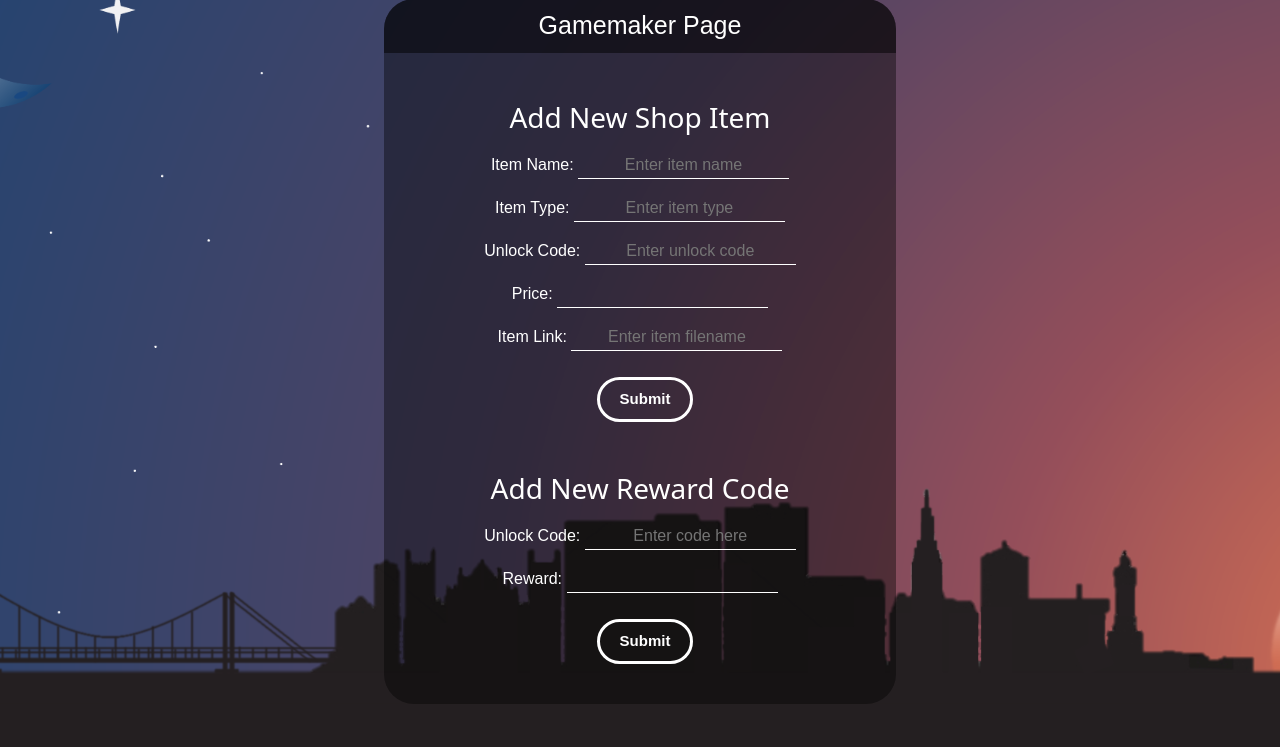
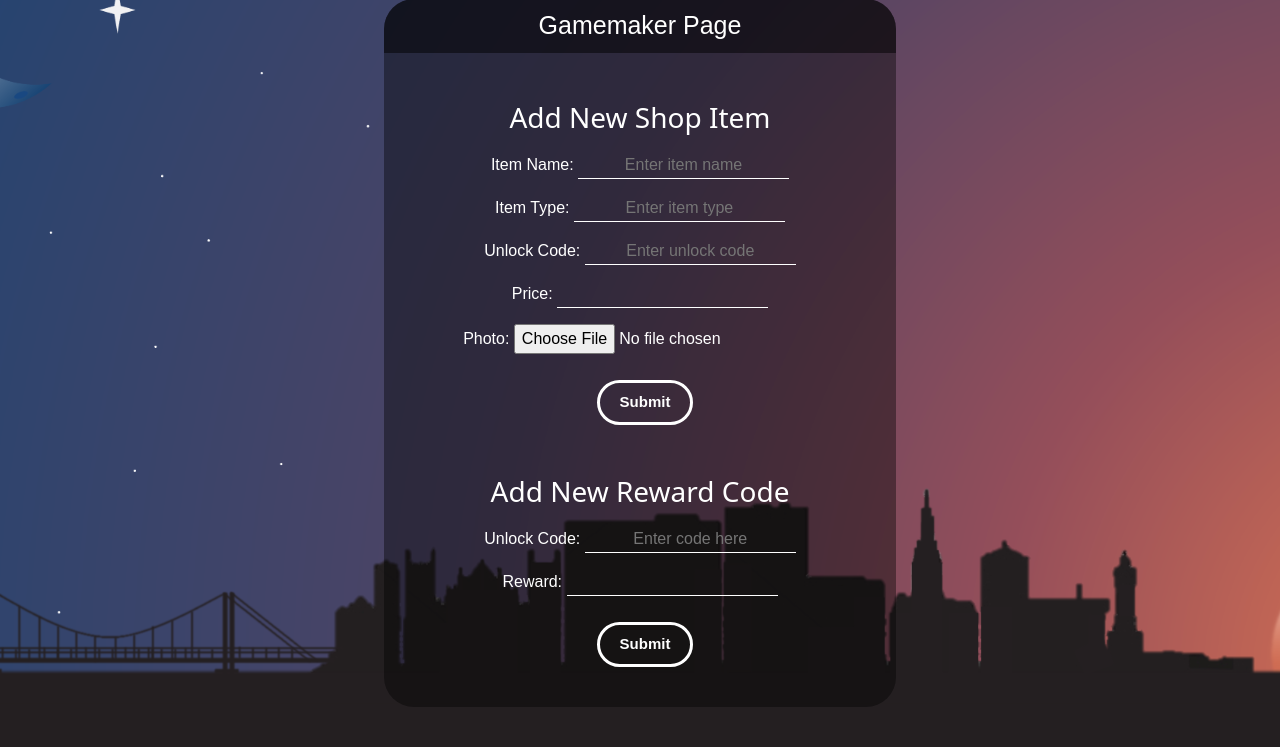
Before and after one commit to poppyts25/TrashPet, a Django app: page /trashpetapp/gamemaker/ in a window 1280 px wide. Shown: the part 141-888 px from the top of the page. Run offline with Django 4.2, Linux system fonts and the light colour scheme; a user stored in the database is signed in.

Commit message:
image upload system

```diff
--- a/trashpet/trashpetapp/forms.py
+++ b/trashpet/trashpetapp/forms.py
@@ -23,7 +23,7 @@ class GamemakerForm(forms.Form):
     item_type = forms.CharField(max_length=20, label='Item Type:', widget=forms.TextInput(attrs={'placeholder': 'Enter item type'}))
     item_code = forms.CharField(max_length=20, label='Unlock Code:', widget=forms.TextInput(attrs={'placeholder': 'Enter unlock code'}))
     item_price = forms.IntegerField(label='Price:')
-    item_link = forms.CharField(max_length=50, label='Item Link:', widget=forms.TextInput(attrs={'placeholder': 'Enter item filename'}))
+    photo = forms.ImageField()
     gamemaker_form = forms.BooleanField(widget=forms.HiddenInput, initial=True)
 
 #Gamemaker form to add money codes
--- a/trashpet/trashpetapp/models.py
+++ b/trashpet/trashpetapp/models.py
@@ -35,6 +35,7 @@ class Accessory(models.Model):
     code = models.CharField(max_length=20)
     price = models.DecimalField(max_digits=10, decimal_places=0)
     link = models.CharField(max_length=100)
+    image = models.ImageField(upload_to="images/", default = "cap.png")
 
     def __str__(self):
         return f"{self.name}"
--- a/trashpet/trashpetapp/templates/trashpetapp/gamemaker.html
+++ b/trashpet/trashpetapp/templates/trashpetapp/gamemaker.html
@@ -101,6 +101,8 @@
           color: black;
       }
 
+
+
   </style>
 </head>
 
@@ -133,6 +135,7 @@
           <div style="display: inline-block">
             {{ form.as_p }}
           </div>
+
 
           <div class="submit-name" style="display: inline-block;">
             <button type="submit" class="form-btn submit-btn">Submit</button>
--- a/trashpet/trashpetapp/templates/trashpetapp/shop.html
+++ b/trashpet/trashpetapp/templates/trashpetapp/shop.html
@@ -61,7 +61,7 @@
 
             {% endfor %}
 
-        </div>
+        </div>s
     </div>
 
     <!-- Change pet's colour -->
--- a/trashpet/trashpetapp/views.py
+++ b/trashpet/trashpetapp/views.py
@@ -33,8 +33,10 @@ def gamemaker(request):
                 item_type = form.cleaned_data['item_type']
                 item_code = form.cleaned_data['item_code']
                 item_price = form.cleaned_data['item_price']
-                item_link = form.cleaned_data['item_link']
-                Accessory.objects.create(name=item_name, type=item_type, locked= True, code=item_code, price=item_price, link=item_link)
+                image = form.cleaned_data['image']
+                item_link = image.path
+
+                Accessory.objects.create(name=item_name, type=item_type, locked= True, code=item_code, price=item_price, link=item_link, image=image)
 
                 for user in UserProfile.objects.all():
                     locked_list = user.accessories
@@ -52,6 +54,8 @@ def gamemaker(request):
 
                     locked_list[item_name] = True
                     bought_list[item_name] = True
+
+                return redirect("shop")
         else:
             form = GamemakerForm()
         if 'leavescode_form' in request.POST:
@@ -60,6 +64,8 @@ def gamemaker(request):
                 code = form2.cleaned_data['code']
                 leaves = form2.cleaned_data['leaves']
                 LeavesCode.objects.create(name=code, leaves=leaves)
+            return redirect("shop")
+
         else:
             form2 = LeavesCodeForm()
 
```
Also changed, not shown: trashpet/db.sqlite3, trashpet/images/bottle.png (added), trashpet/images/cap.png (added), trashpet/images/cap_CF9liLP.png (added), trashpet/images/cap_TR0Egdg.png (added), trashpet/images/crown.png (added), trashpet/images/crown_T4YvIwC.png (added), trashpet/images/socks.png (added), trashpet/trashpetapp/migrations/0013_remove_accessory_link_accessory_image.py (added), trashpet/trashpetapp/migrations/0014_accessory_link_alter_accessory_image.py (added), trashpet/trashpetapp/static/images/guitar.png (deleted), 1 other file.
